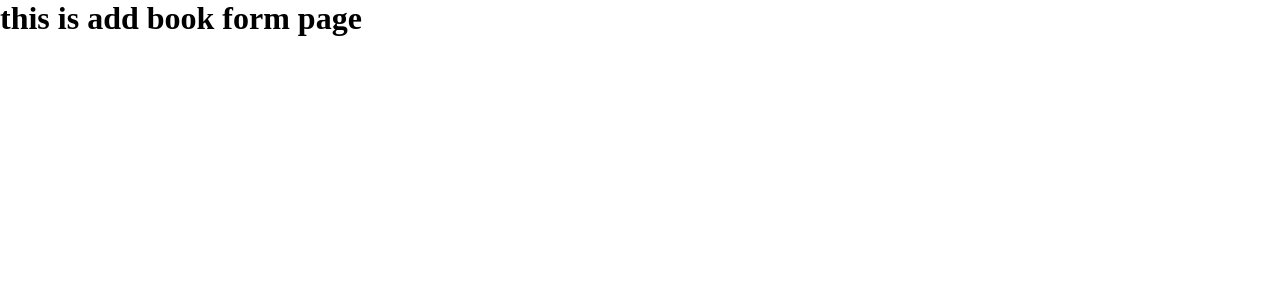
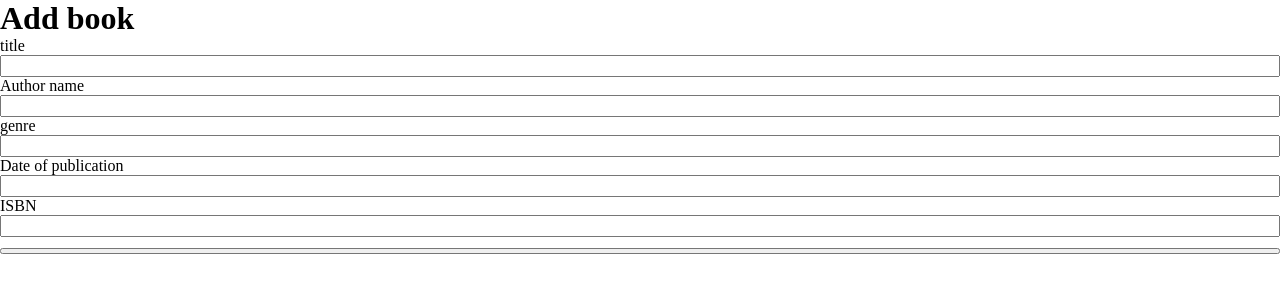
Before and after one commit to Tsedhondup/IMSB-client, a React (Create React App) app: page /addBook in a window 1280 px wide. Shown: the top 300 px of the page. Built offline with nearby package versions, Linux system fonts and the light colour scheme.

Commit message:
form element added to addBookForm component

```diff
--- a/src/Components/AddBookForm/AddBookForm.js
+++ b/src/Components/AddBookForm/AddBookForm.js
@@ -0,0 +1,28 @@
+import { useState } from "react";
+
+const AddBookForm = () => {
+  const [title, setTitle] = useState("");
+  const [author, setAuthor] = useState("");
+  const [genre, setGenre] = useState("");
+  const [pubDate, setPubDate] = useState("");
+  const [isbn, setIsbn] = useState("");
+
+  return (
+    <div>
+      <form>
+        <label htmlFor="title">title</label>
+        <input id="title" type="text" value={title}></input>
+        <label htmlFor="author">Author name</label>
+        <input id="author" type="text" value={author}></input>
+        <label htmlFor="genre">genre</label>
+        <input id="genre" type="text" value={genre}></input>
+        <label htmlFor="publication-date">Date of publication</label>
+        <input id="publication-date" type="text" value={pubDate}></input>
+        <label htmlFor="isbn">ISBN</label>
+        <input id="isbn" type="text" value={isbn}></input>
+        <button type="submit"></button>
+      </form>
+    </div>
+  );
+};
+export default AddBookForm;
--- a/src/Pages/AddBookPage/AddBookPage.js
+++ b/src/Pages/AddBookPage/AddBookPage.js
@@ -1,4 +1,10 @@
+import AddBookForm from "../../Components/AddBookForm/AddBookForm";
 const AddBookPage = () => {
-  return <h1> this is add book form page</h1>;
+  return (
+    <div>
+      <h1>Add book</h1>
+      <AddBookForm />
+    </div>
+  );
 };
 export default AddBookPage;
```
